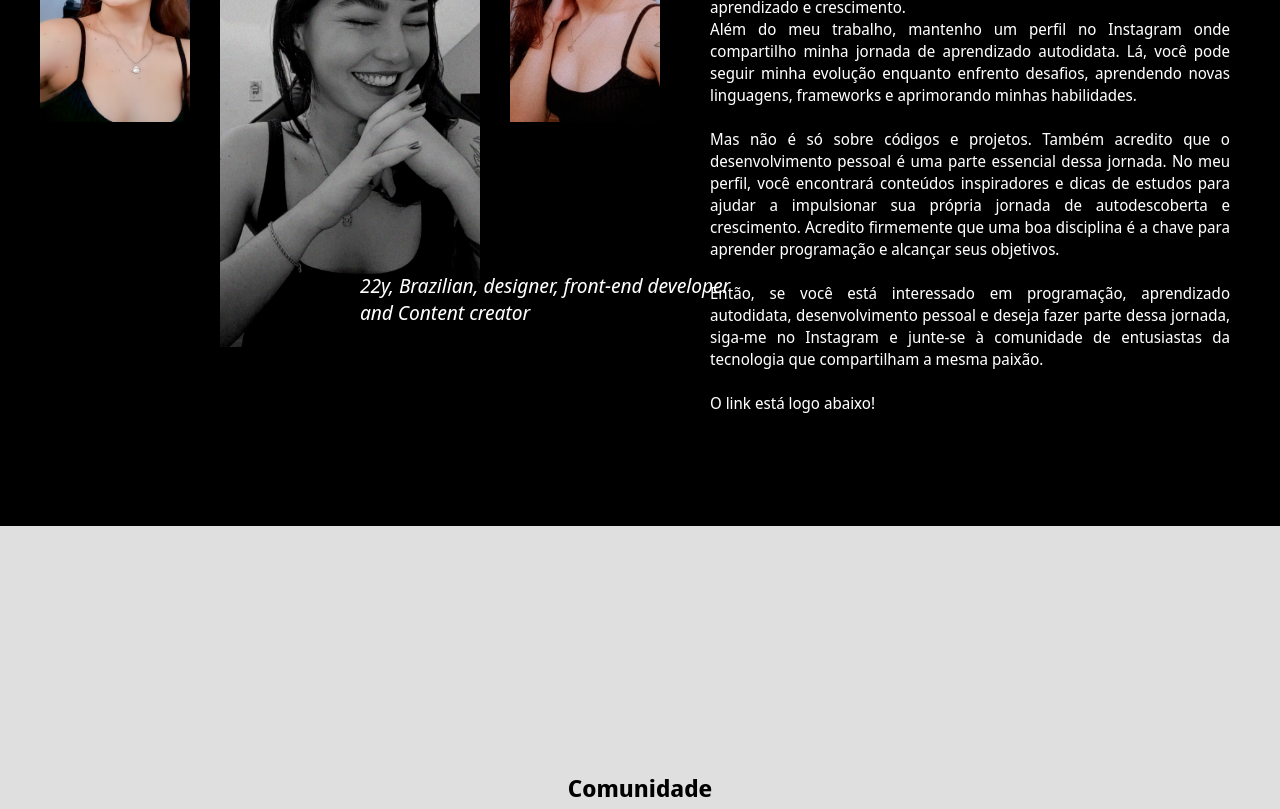
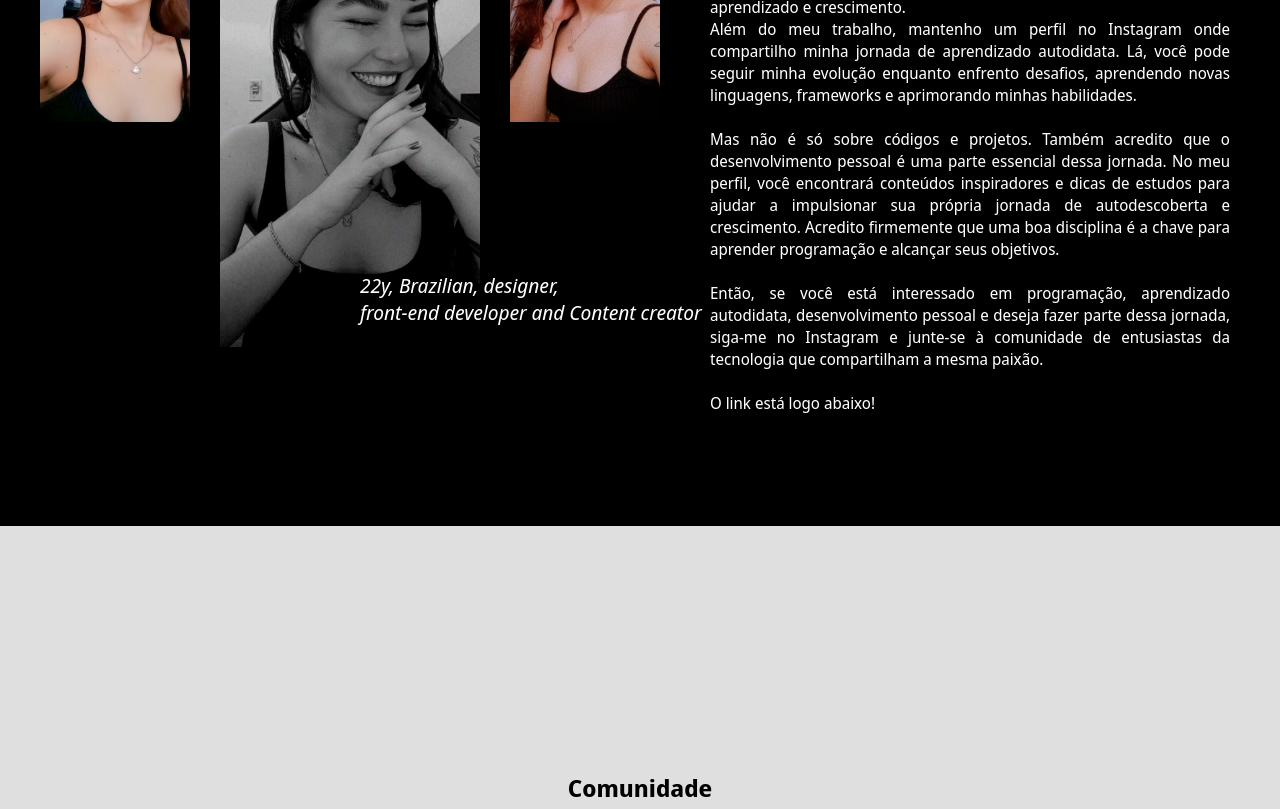
Before and after one commit to MadduSilva/Maddu, a plain HTML site: page index.html in a window 1280 px wide. Shown: the part 1060-1869 px from the top of the page. Drawn offline with nearby package versions, Linux system fonts and the light colour scheme; a web font is replaced by a local one.

Commit message:
Update index.html

```diff
--- a/index.html
+++ b/index.html
@@ -52,7 +52,7 @@
                 <img class="img-3" src="img/IMG_20220730_161856_655.webp" alt="" />
               </div>
               <div class="container-texto">
-                <p class="text-2"><em>22y, Brazilian, designer, front-end developer <br>and Content creator </em></p>
+                <p class="text-2"><em>22y, Brazilian, designer, <br> front-end developer and Content creator </em></p>
               </div>
             </div>
           </div>
```
